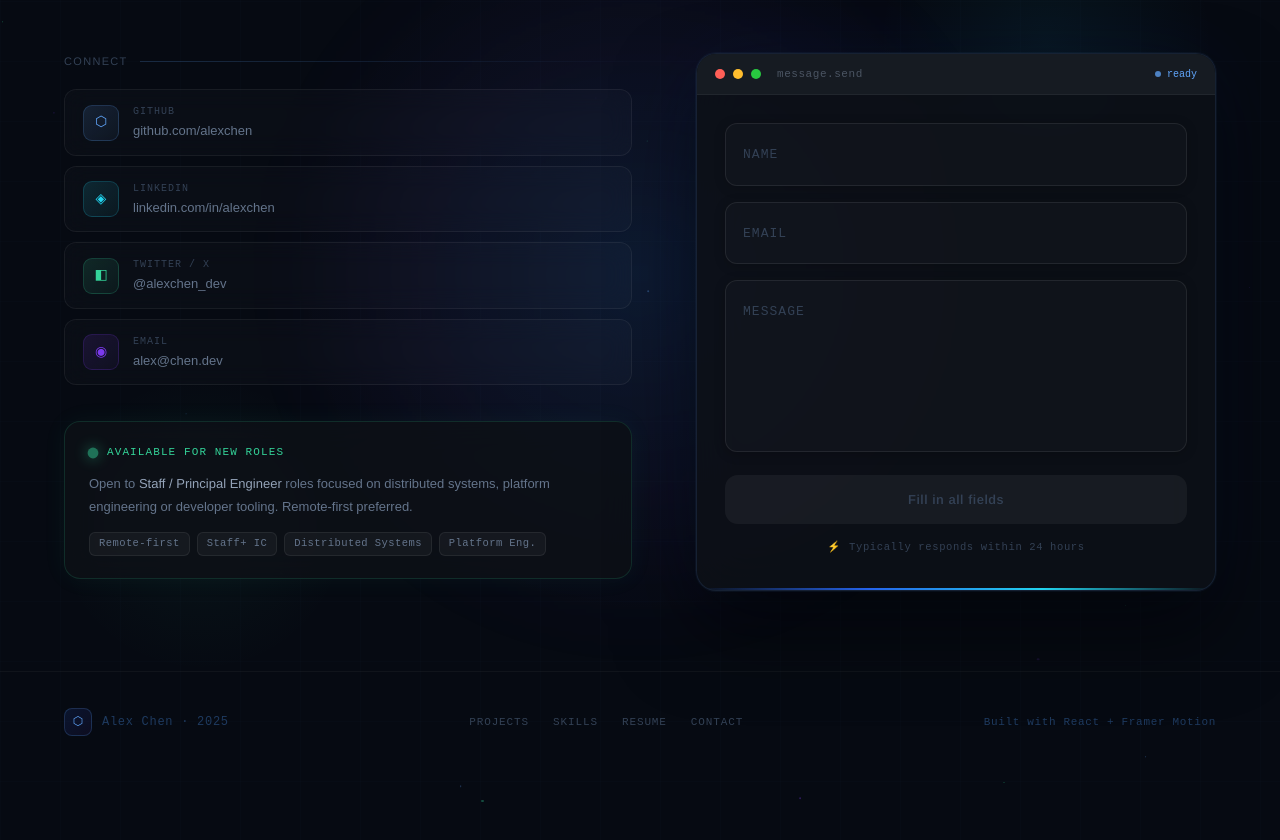
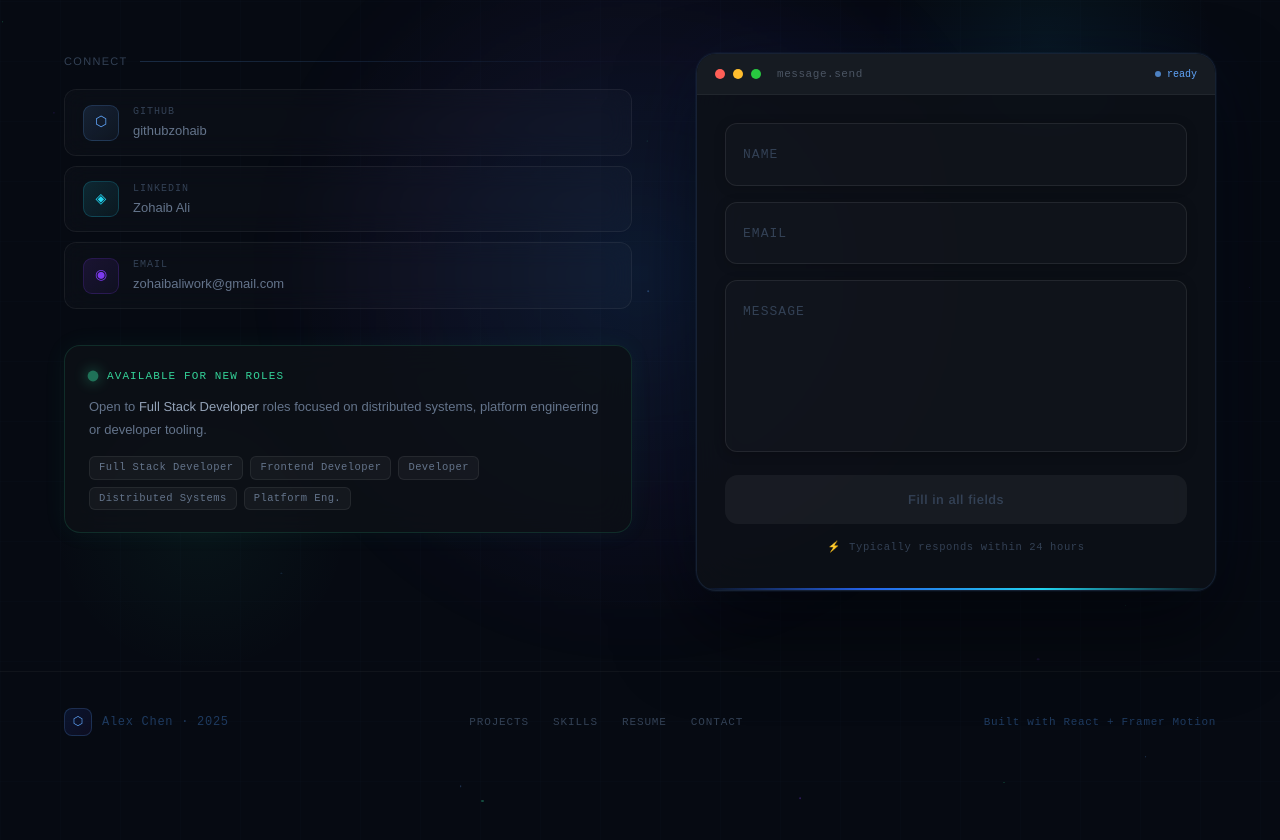
Before and after one commit to githubzohaib/Portfolio-Website, a React (Vite) app in the folder client/: page / in a window 1280 px wide. Shown: the part 7280-8120 px from the top of the page. Built offline with nearby package versions, Linux system fonts and the light colour scheme.

Commit message:
Contact Section Finalized

```diff
--- a/client/src/components/layouts/Contact.tsx
+++ b/client/src/components/layouts/Contact.tsx
@@ -45,10 +45,9 @@ function ParticleField() {
 }
 
 const contactLinks = [
-  { label: "GitHub", handle: "github.com/alexchen", icon: "⬡", color: "#60A5FA", href: "#" },
-  { label: "LinkedIn", handle: "linkedin.com/in/alexchen", icon: "◈", color: "#22D3EE", href: "#" },
-  { label: "Twitter / X", handle: "@alexchen_dev", icon: "◧", color: "#34D399", href: "#" },
-  { label: "Email", handle: "alex@chen.dev", icon: "◉", color: "#7C3AED", href: "mailto:alex@chen.dev" },
+  { label: "GitHub", handle: "githubzohaib", icon: "⬡", color: "#60A5FA", href: "https://github.com/githubzohaib" },
+  { label: "LinkedIn", handle: "Zohaib Ali", icon: "◈", color: "#22D3EE", href: "https://www.linkedin.com/in/zohaib-ali-5251b328b/" },
+  { label: "Email", handle: "zohaibaliwork@gmail.com", icon: "◉", color: "#7C3AED", href: "mailto:zohaibaliwork@gmail.com" },
 ];
 
 function ContactLink({ item, index, inView }: { item: typeof contactLinks[0]; index: number; inView: boolean }) {
@@ -315,10 +314,10 @@ export default function ContactSection(): JSX.Element {
                 <span style={{ fontFamily: "'JetBrains Mono', monospace", fontSize: "11px", color: "#34D399", letterSpacing: "0.1em", textTransform: "uppercase" }}>Available for new roles</span>
               </div>
               <p style={{ fontFamily: "'DM Sans', sans-serif", fontSize: "13px", color: "#64748B", lineHeight: 1.75, marginBottom: "14px" }}>
-                Open to <span style={{ color: "#94A3B8" }}>Staff / Principal Engineer</span> roles focused on distributed systems, platform engineering or developer tooling. Remote-first preferred.
+                Open to <span style={{ color: "#94A3B8" }}>Full Stack Developer</span> roles focused on distributed systems, platform engineering or developer tooling.
               </p>
               <div style={{ display: "flex", flexWrap: "wrap", gap: "7px" }}>
-                {["Remote-first", "Staff+ IC", "Distributed Systems", "Platform Eng."].map((tag) => (
+                {["Full Stack Developer", "Frontend Developer", "Developer", "Distributed Systems", "Platform Eng."].map((tag) => (
                   <span key={tag} style={{ fontFamily: "'JetBrains Mono', monospace", fontSize: "10.5px", color: "#64748B", background: "rgba(255,255,255,0.04)", border: "1px solid rgba(255,255,255,0.07)", borderRadius: "6px", padding: "3px 9px", letterSpacing: "0.04em" }}>{tag}</span>
                 ))}
               </div>
@@ -361,8 +360,8 @@ export default function ContactSection(): JSX.Element {
                     onSubmit={handleSubmit}
                     style={{ padding: "28px 28px 32px", display: "flex", flexDirection: "column", gap: "16px" }}
                   >
-                    <FloatingInput label="Name" placeholder="Alex Chen" value={name} onChange={setName} delay={0.4} inView={inView} />
-                    <FloatingInput label="Email" type="email" placeholder="alex@example.com" value={email} onChange={setEmail} delay={0.48} inView={inView} />
+                    <FloatingInput label="Name" placeholder="Zohaib Ali" value={name} onChange={setName} delay={0.4} inView={inView} />
+                    <FloatingInput label="Email" type="email" placeholder="zohaibaliwork@gmail.com" value={email} onChange={setEmail} delay={0.48} inView={inView} />
                     <FloatingInput label="Message" placeholder="Tell me about the project..." value={message} onChange={setMessage} multiline delay={0.56} inView={inView} />
 
                     <motion.div
```
